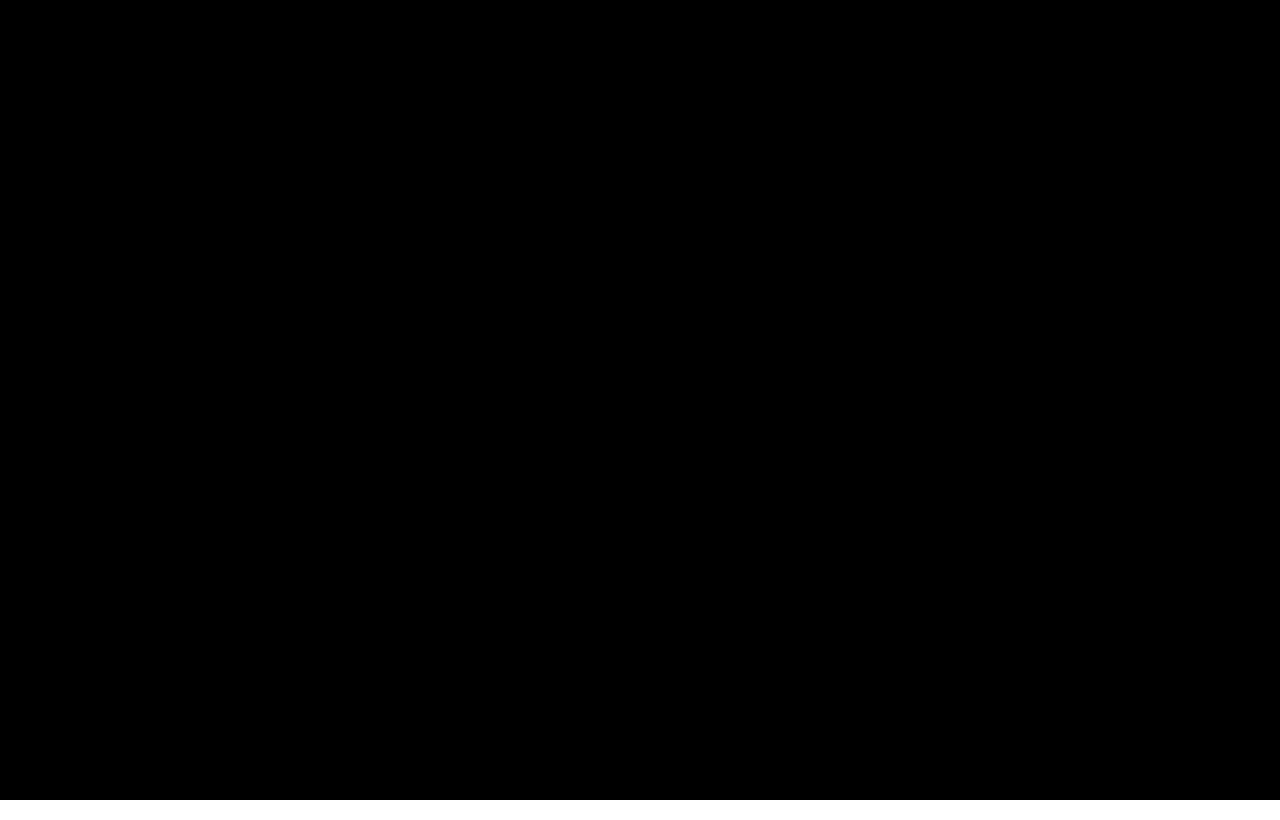
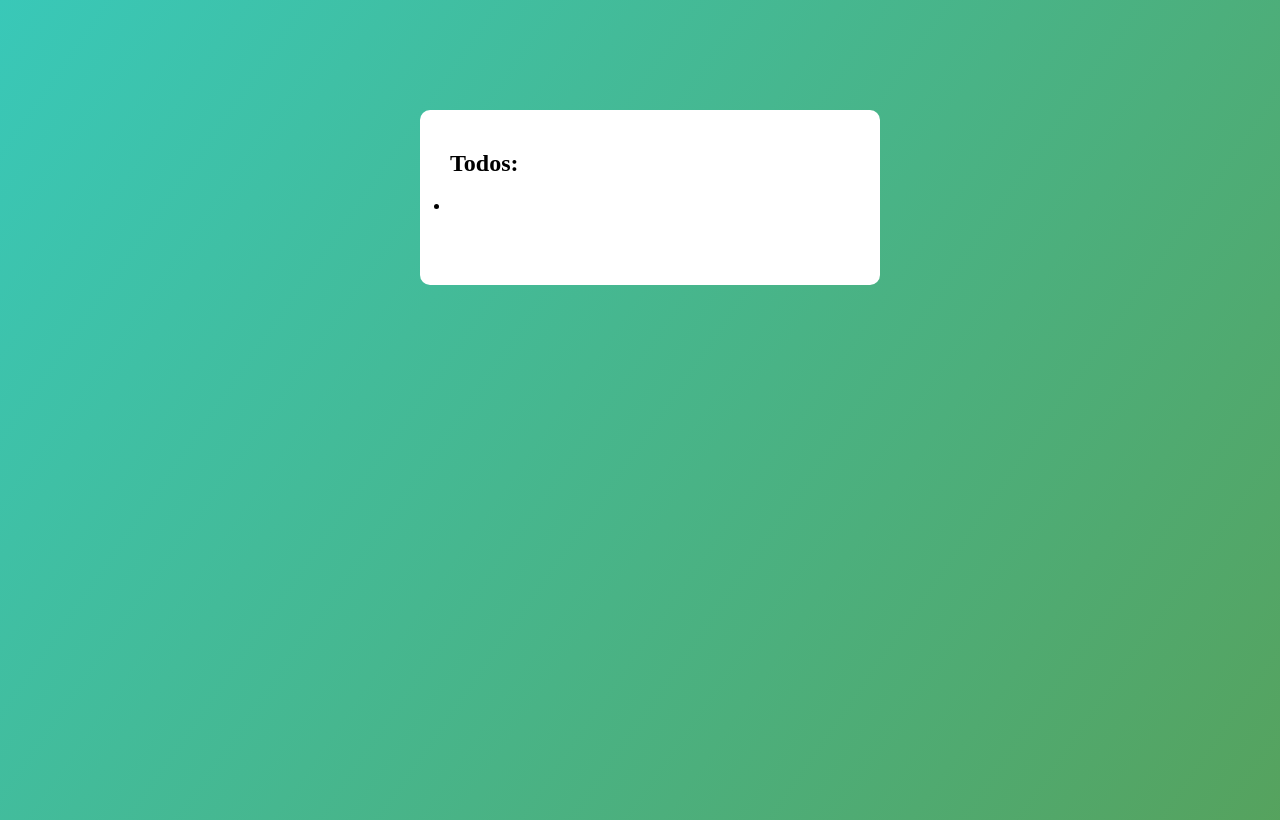
Before and after one commit to fahim000/todo-list, a plain HTML site: page index.html in a window 1280 px wide. Drawn offline with Linux system fonts and the light colour scheme.

Commit message:
template for the todos

```diff
--- a/index.html
+++ b/index.html
@@ -8,7 +8,12 @@
 </head>
 <body>
     <div class="container">
-
+      <div class="todo">
+        <h2>Todos: </h2>
+        <ul>
+            <li></li>
+        </ul>
+      </div>
     </div>
 </body>
 </html>
--- a/styles.css
+++ b/styles.css
@@ -5,7 +5,21 @@
 }
 .container{
     width: 100%;
-    min-height: 100vh;
-    background-color: black;
-    padding: 0px;
+    height: 100vh;
+    background-image: linear-gradient(125deg, #39c8b8, #56a25d);
+    padding: 10px;
+
 }
+.todo{
+    width: 100%;
+    max-width: 400px;
+    background: white;
+     margin: 100px auto 20px;
+     padding: 40px 30px 70px;
+     border-radius: 10px;
+}
+.todo h2{
+    align-items: center;
+    color :black;
+    margin-bottom: 20px;
+}
```
